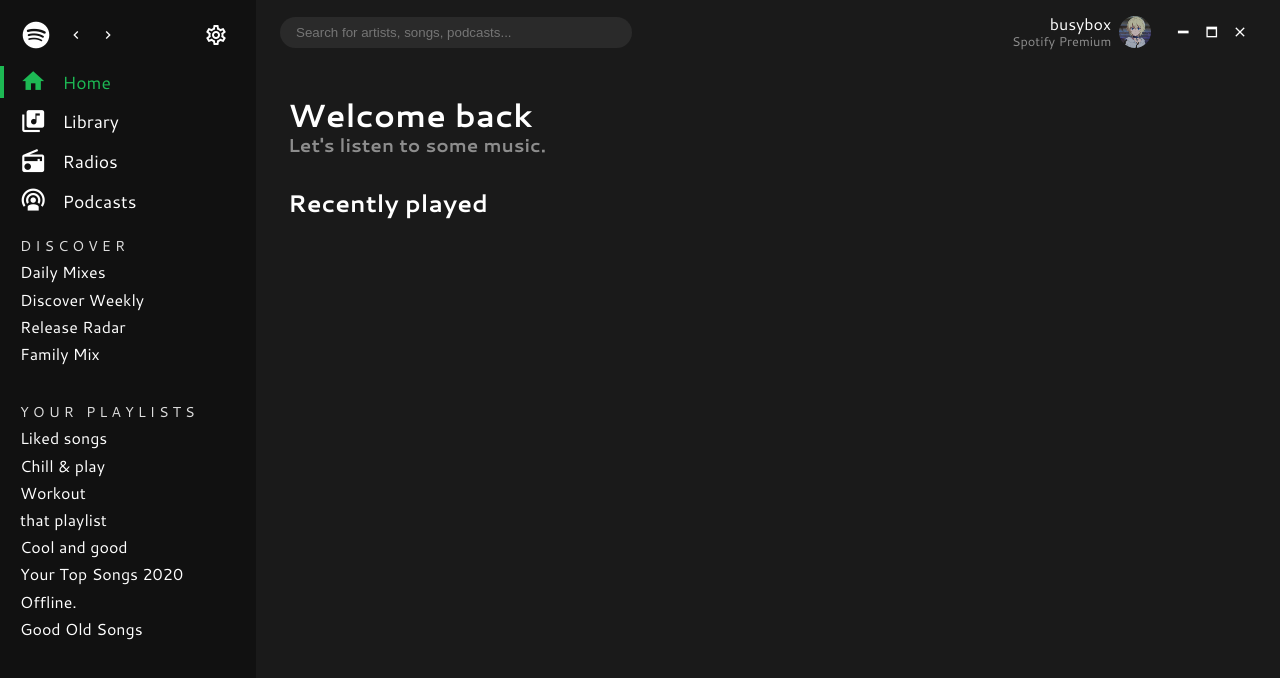
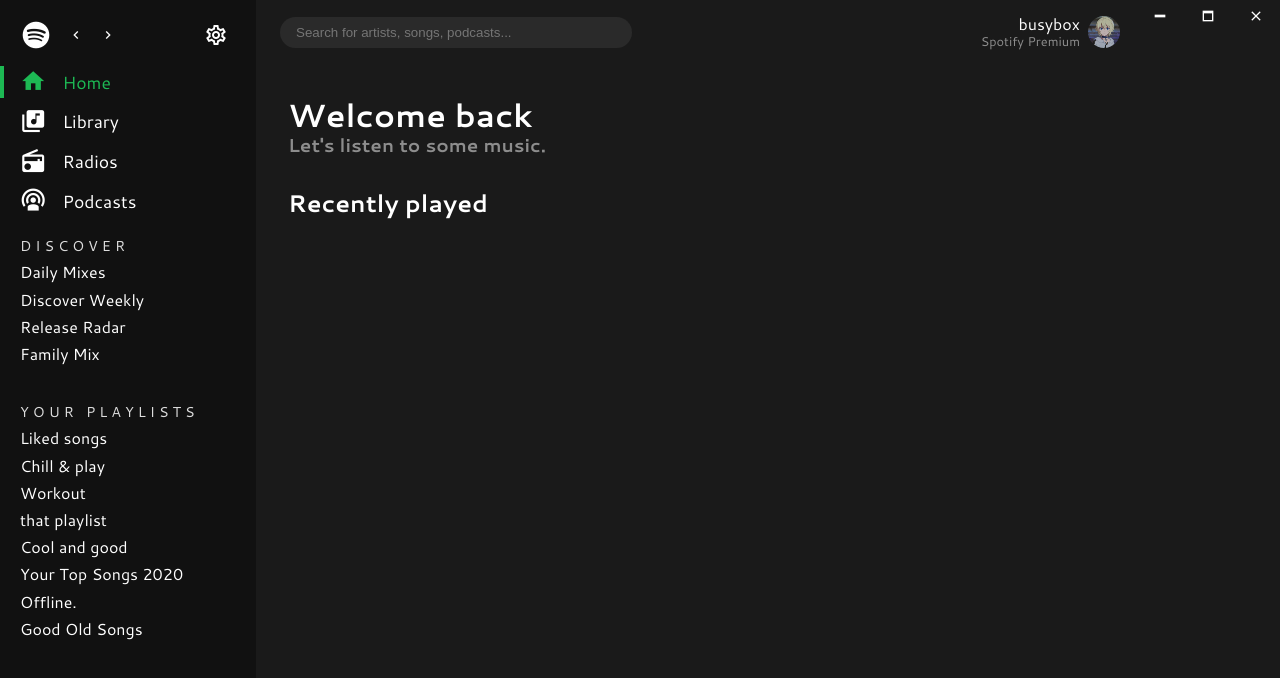
Before and after one commit to busybox11/cuspot-web, an Electron app: page index.html in a window 1280 px wide. Drawn offline with Linux system fonts and the light colour scheme; no server answers.

Commit message:
Even better app controls!

```diff
--- a/index.html
+++ b/index.html
@@ -59,6 +59,7 @@
     </div>
     <div id="app">
         <div id="app-header">
+            <div id="app-header-content">
                 <input class="g-searchbar" placeholder="Search for artists, songs, podcasts...">
 
                 <div class="user-header">
@@ -67,6 +68,7 @@
                         <span class="text-small text-muted">Spotify Premium</span>
                     </div>
                     <img class="user-header-profile-pic" src="files/img/profilepic.jpeg">
+                </div>
             </div>
 
             <div class="app-controls">
--- a/styles/main.css
+++ b/styles/main.css
@@ -21,14 +21,21 @@
 
 #app-header {
     display: flex;
-    padding: 1rem 1.5rem;
-    align-items: center;
 
     -webkit-user-select: none;
     -webkit-app-region: drag;
 }
 
-#app-header > * {
+#app-header-content {
+    display: flex;
+    align-items: center;
+    width: 100%;
+    padding: 1rem 1.5rem;
+    padding-right: 1rem;
+}
+
+#app-header-content > *,
+.app-controls {
     -webkit-app-region: no-drag;
 }
 
@@ -64,12 +71,21 @@
 }
 
 .app-controls {
-    margin-left: 1rem;
-    margin-right: .5rem;
+    display: flex;
+    margin-bottom: auto;
 }
 
 .app-controls > i {
-    margin-left: 8px;
+    padding: 6px 16px;
+    transition: all .15s;
+}
+
+.app-controls > i:hover {
+    background: #FFFFFF33;
+}
+
+#app-close:hover {
+    background: #ff0000;
 }
 
 .app-home-content {
```
Lines whose indentation alone changed are shown as unchanged.
